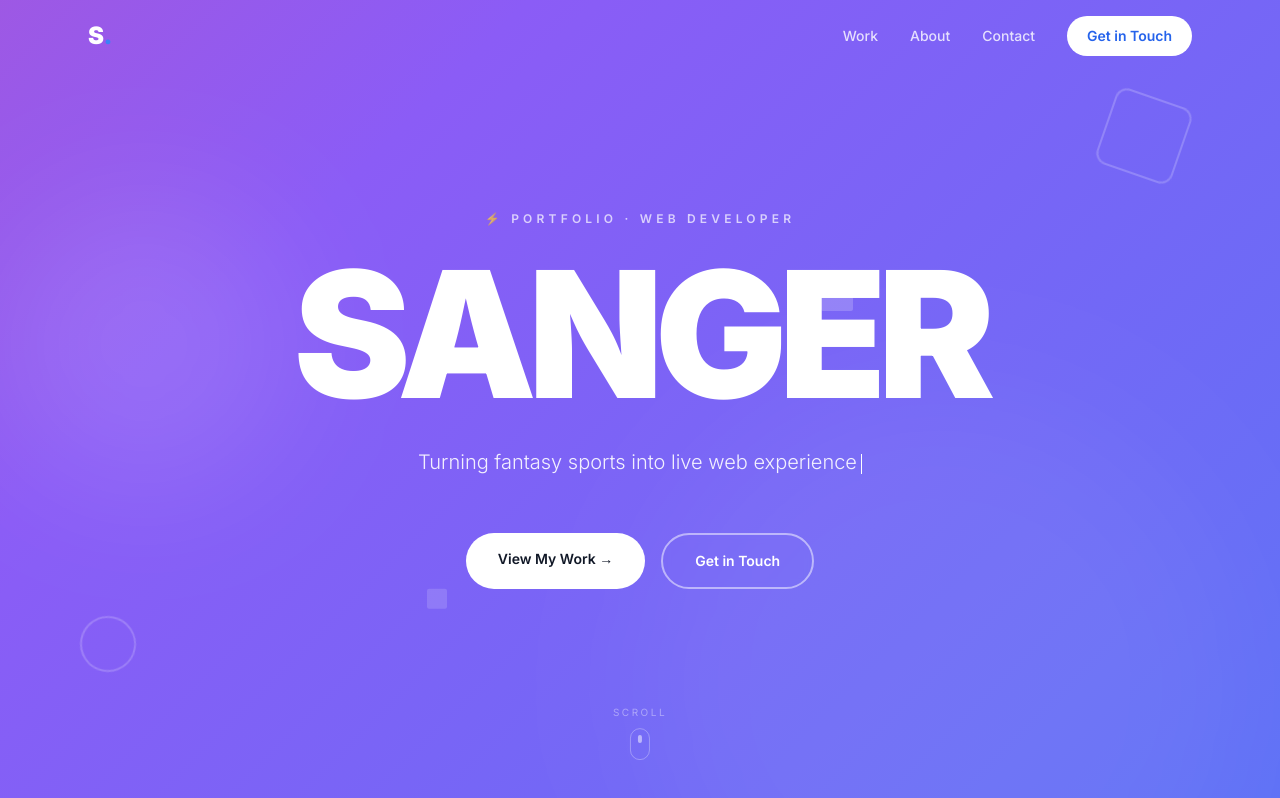
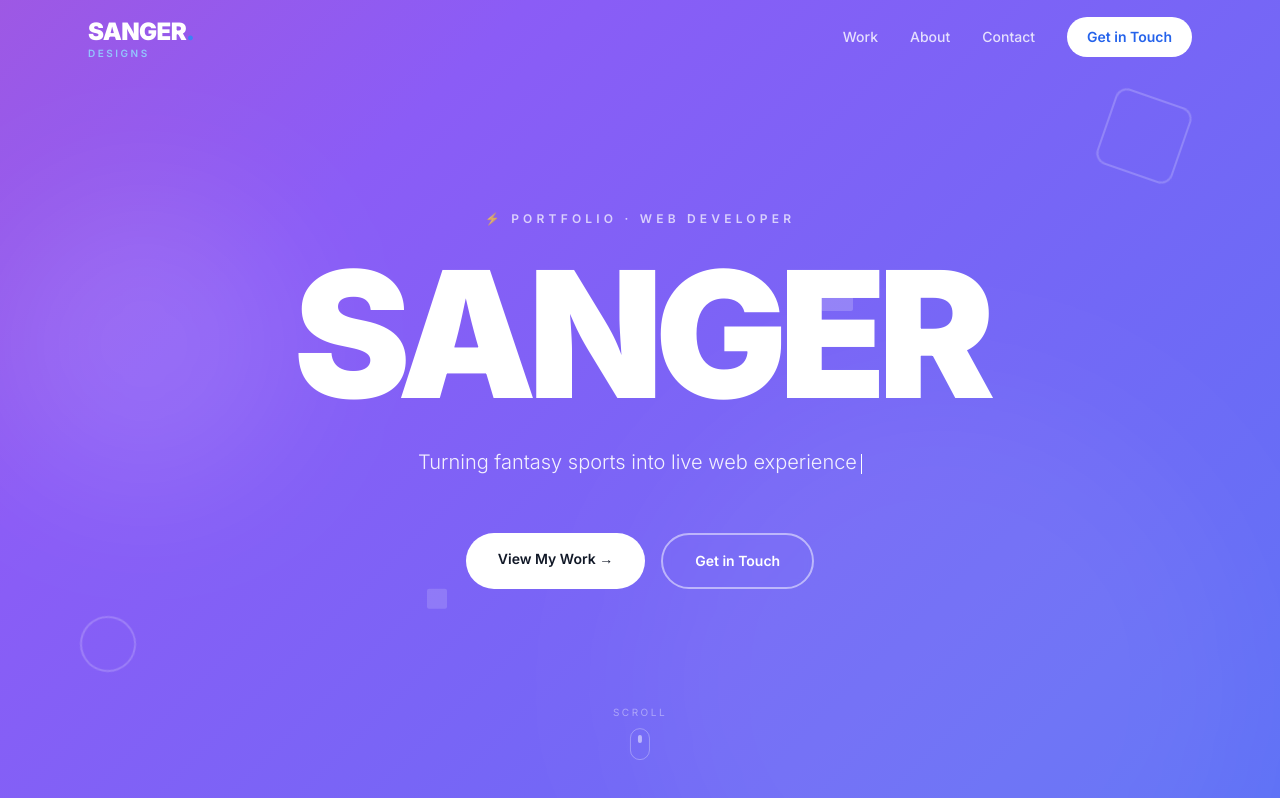
Before and after one commit to BSanger274/Sanger, a Next.js app: page / in a window 1280 px wide. Shown: the top 798 px of the page. Built offline with nearby package versions, Linux system fonts and the light colour scheme.

Commit message:
Add 'Designs' wordmark below SANGER logo in navbar and footer

```diff
--- a/components/Footer.tsx
+++ b/components/Footer.tsx
@@ -2,8 +2,13 @@ export default function Footer() {
   return (
     <footer className="py-8 px-6 bg-gray-900">
       <div className="max-w-6xl mx-auto flex flex-col sm:flex-row items-center justify-between gap-4">
-        <div className="text-white font-black text-xl">
-          S<span className="text-blue-400">.</span>
+        <div className="flex flex-col leading-none">
+          <span className="text-white font-black text-xl">
+            SANGER<span className="text-blue-400">.</span>
+          </span>
+          <span className="text-[10px] font-semibold tracking-[0.25em] uppercase text-blue-400">
+            Designs
+          </span>
         </div>
         <p className="text-gray-500 text-sm">
           © {new Date().getFullYear()} Sanger. All rights reserved.
--- a/components/Navbar.tsx
+++ b/components/Navbar.tsx
@@ -29,13 +29,21 @@ export default function Navbar() {
       }`}
     >
       <div className="max-w-6xl mx-auto px-6 py-4 flex items-center justify-between">
-        <a
-          href="#"
-          className={`text-2xl font-black tracking-tight transition-colors ${
-            scrolled ? "text-gray-900" : "text-white"
-          }`}
-        >
-          S<span className="text-blue-500">.</span>
+        <a href="#" className="flex flex-col leading-none">
+          <span
+            className={`text-2xl font-black tracking-tight transition-colors ${
+              scrolled ? "text-gray-900" : "text-white"
+            }`}
+          >
+            SANGER<span className="text-blue-500">.</span>
+          </span>
+          <span
+            className={`text-[10px] font-semibold tracking-[0.25em] uppercase transition-colors ${
+              scrolled ? "text-blue-500" : "text-blue-300"
+            }`}
+          >
+            Designs
+          </span>
         </a>
         <div className="hidden md:flex items-center gap-8">
           {links.map((link) => (
```
